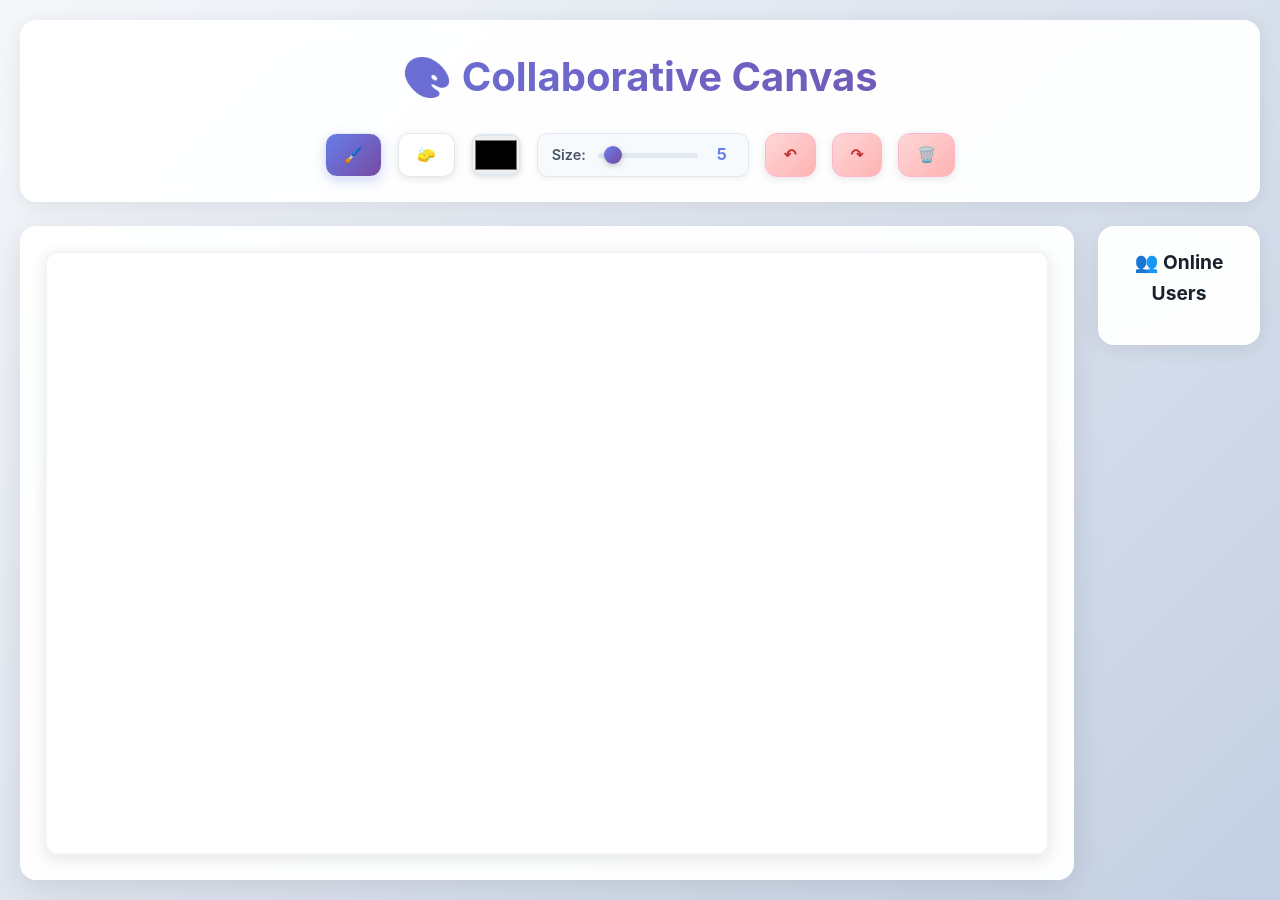
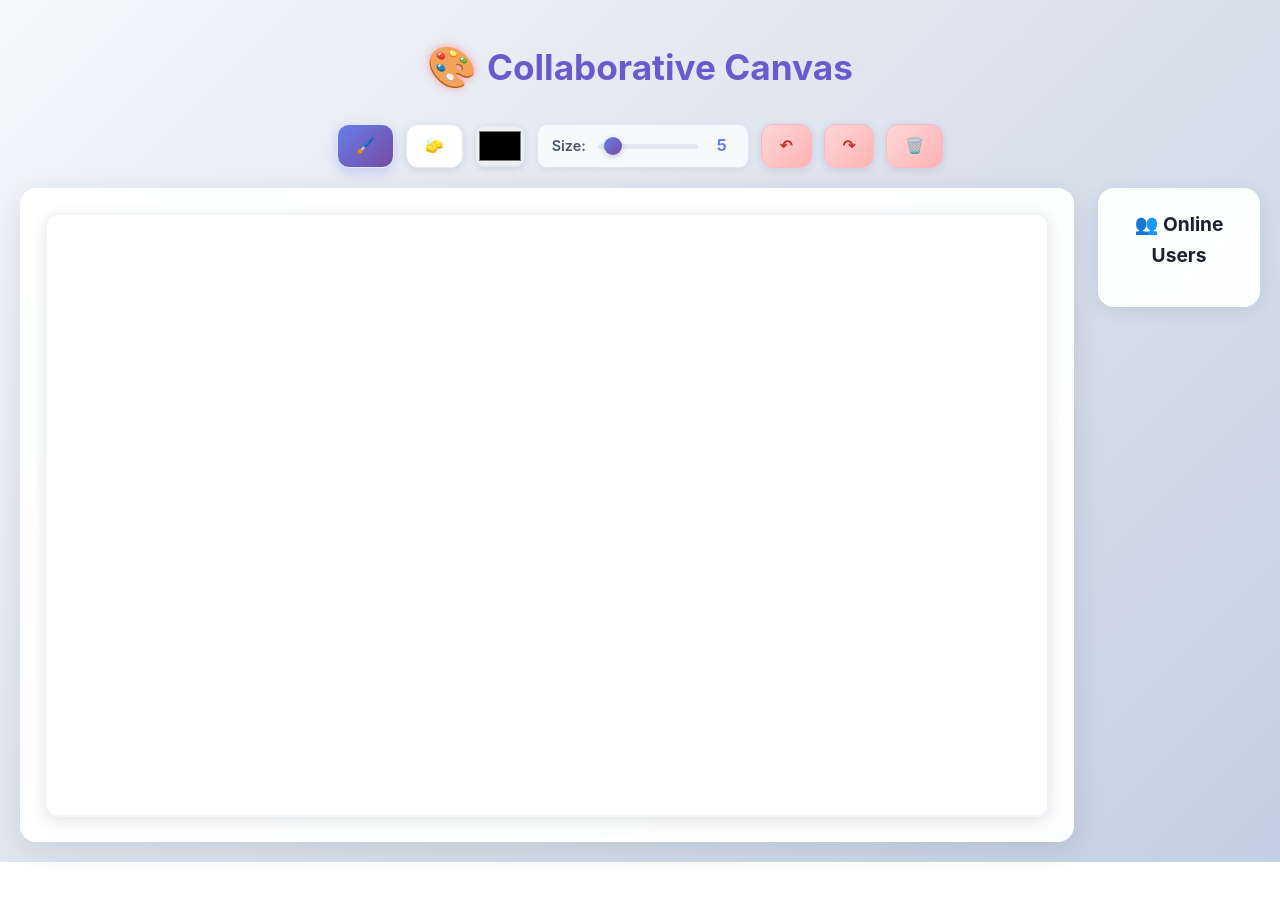
Before and after one commit to kurrisaimahitha/collaborative-canvas, a website: page client/index.html in a window 1280 px wide. After the commit the page ends 862 px from the top, so only its background shows below. Drawn offline with nearby package versions, Linux system fonts and the light colour scheme; no server answers.

Commit message:
Updated index.html and  style.css

```diff
--- a/client/style.css
+++ b/client/style.css
@@ -21,35 +21,43 @@ body {
 }
 
 /* Header */
+/* Center the entire header title + icon */
 header {
-    background: rgba(255, 255, 255, 0.95);
-    backdrop-filter: blur(10px);
-    border-radius: 16px;
-    padding: 24px;
-    margin-bottom: 24px;
-    box-shadow: 0 4px 20px rgba(0, 0, 0, 0.08);
-    border: 1px solid rgba(255, 255, 255, 0.2);
+  display: flex;
+  flex-direction: column;
+  align-items: center;      /* horizontally center */
+  justify-content: center;  /* vertically center if needed */
+  margin-bottom: 20px;
+  text-align: center;
 }
 
-h1 {
-    text-align: center;
-    margin-bottom: 24px;
-    color: #1a202c;
-    font-size: 2.5em;
-    font-weight: 700;
-    background: linear-gradient(135deg, #667eea 0%, #764ba2 100%);
-    -webkit-background-clip: text;
-    -webkit-text-fill-color: transparent;
-    background-clip: text;
+/* Make sure the h1 itself is centered */
+header h1 {
+  display: flex;
+  align-items: center;
+  justify-content: center;
+  gap: 10px;                /* space between icon and text */
+  font-size: 2.2rem;
+  font-weight: 700;
+  color: #6a5acd;
+  margin: 15px 0;
 }
 
-/* Toolbar */
+/* Style the palette icon nicely */
+header h1 .logo-icon {
+  font-size: 2.5rem;
+  color: #ff6b6b;
+  text-shadow: 0 0 10px rgba(255, 107, 107, 0.6);
+}
+
+/* Keep the toolbar centered below the title */
 .toolbar {
-    display: flex;
-    justify-content: center;
-    align-items: center;
-    gap: 16px;
-    flex-wrap: wrap;
+  display: flex;
+  flex-wrap: wrap;
+  gap: 12px;
+  justify-content: center;  /* Center toolbar buttons */
+  align-items: center;
+  margin-top: 10px;
 }
 
 .tool-btn, .action-btn {
@@ -112,7 +120,7 @@ h1 {
     box-shadow: 0 4px 10px rgba(0, 0, 0, 0.15);
 }
 
-/* Size control */
+
 .size-control {
     display: flex;
     align-items: center;
@@ -166,14 +174,13 @@ h1 {
     text-align: center;
 }
 
-/* Main content */
 .main-content {
     display: flex;
     gap: 24px;
     align-items: flex-start;
 }
 
-/* Canvas container */
+
 .canvas-container {
     flex: 1;
     background: rgba(255, 255, 255, 0.95);
@@ -198,7 +205,6 @@ h1 {
     box-shadow: 0 6px 20px rgba(0, 0, 0, 0.15);
 }
 
-/* Sidebar */
 .sidebar {
     width: 300px;
     display: flex;
@@ -206,7 +212,7 @@ h1 {
     gap: 20px;
 }
 
-/* Users panel */
+
 .users-panel {
     background: rgba(255, 255, 255, 0.95);
     backdrop-filter: blur(10px);
```
